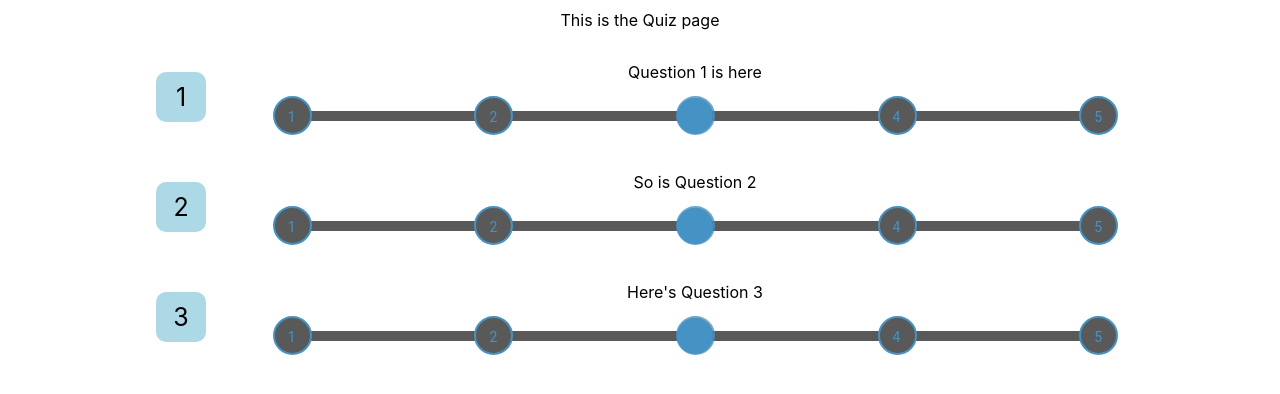
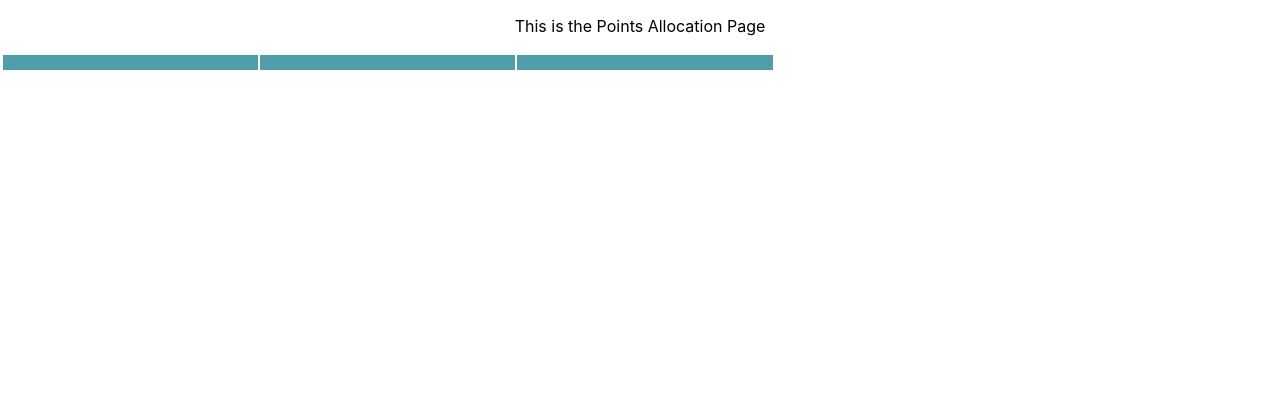
Before and after one commit to skarim9/The-Mindful-Applicant, a React (Create React App) app: page / in a window 1280 px wide. Shown: the top 394 px of the page. Built offline with nearby package versions, Linux system fonts and the light colour scheme.

Commit message:
created tickbar

```diff
--- a/src/App.tsx
+++ b/src/App.tsx
@@ -2,12 +2,13 @@ import React from 'react';
 import logo from './logo.svg';
 import './App.css';
 import Quiz from './quiz/Quiz';
+import PointsAllocation from './points-allocation/PointsAllocation';
 
 function App() {
   return (
     <div className="App">
-
-      <Quiz questions={["Question 1 is here", "So is Question 2", "Here's Question 3"]}/>
+      <PointsAllocation />
+      {/* <Quiz questions={["Question 1 is here", "So is Question 2", "Here's Question 3"]}/> */}
     </div>
   );
 }
--- /dev/null
+++ b/src/points-allocation/PointsAllocation.tsx
@@ -0,0 +1,31 @@
+import React, { Component } from 'react';
+import TickBar from  './TickBar'
+import './point-allocation.scss'
+
+
+export default class PointsAllocation extends Component <IAppProps,IAppState>{
+
+    constructor(props: IAppProps){
+        super(props);
+        this.state = {name:""}
+    }
+
+    render() {
+
+        return (
+            <div>
+                <p>
+                    This is the Points Allocation Page
+                </p>
+                <TickBar/>
+
+
+
+            </div>
+        )
+    }
+}
+interface IAppProps{
+}
+interface IAppState{
+}
--- /dev/null
+++ b/src/points-allocation/TickBar.tsx
@@ -0,0 +1,74 @@
+import React, { Component } from 'react';
+
+
+export default class TickBar extends Component <IAppProps,IAppState>{
+
+    constructor(props: IAppProps){
+        super(props);
+        this.state = {filledTicks: 3,numTicks:5}
+    }
+
+    /**
+     * Returns an html element representing a single tick of the tickbar
+     */
+    createTick(_widthPercentage:number){
+        let widthPercent = ""+_widthPercentage+"%";
+        const tick = {
+
+            border: '1px solid white',
+            backgroundColor:"#509eaa",
+            // color: "#509eaa",
+            width:widthPercent,
+            height: '100%',
+            minHeight:'15px'
+        }
+        return(
+            <div style = {tick}></div>
+            )
+    }
+
+    /*Creates the ticks of the bar.
+    @param _totalTicks - total number oftickmarks in the tickbar
+    @param _filledTicks - total number of tickmarks that are filled in the tickbar
+    Returns a collection of ticks in form of a div*/
+    createTicks(_totalTicks:number,_filledTicks:number){
+
+        const container = {
+            display: 'flex',
+            flexDirection:'row',
+            border: '2px solid white',
+            borderRadius:'5px',
+            padding: "0"
+        } as React.CSSProperties;
+
+        const widthPercent = 100/_totalTicks;
+        let ticks=[];
+        for(let i = 0; i<_filledTicks;i++){
+            ticks.push(this.createTick(widthPercent));
+        }
+        return(
+            <div style={container}>
+                {
+                    ticks
+                }
+            </div>
+        )
+    }
+
+    render() {
+        return (
+            <div>
+            {
+                this.createTicks(this.state.numTicks,this.state.filledTicks)
+            }
+
+            </div>
+        )
+    }
+}
+interface IAppProps{
+}
+interface IAppState{
+    filledTicks:number,
+    numTicks:number
+}
```
Also changed, not shown: src/points-allocation/PointsAllocation.js (deleted), src/points-allocation/point-allocation.scss (added), src/profile/Profile.js (deleted).
